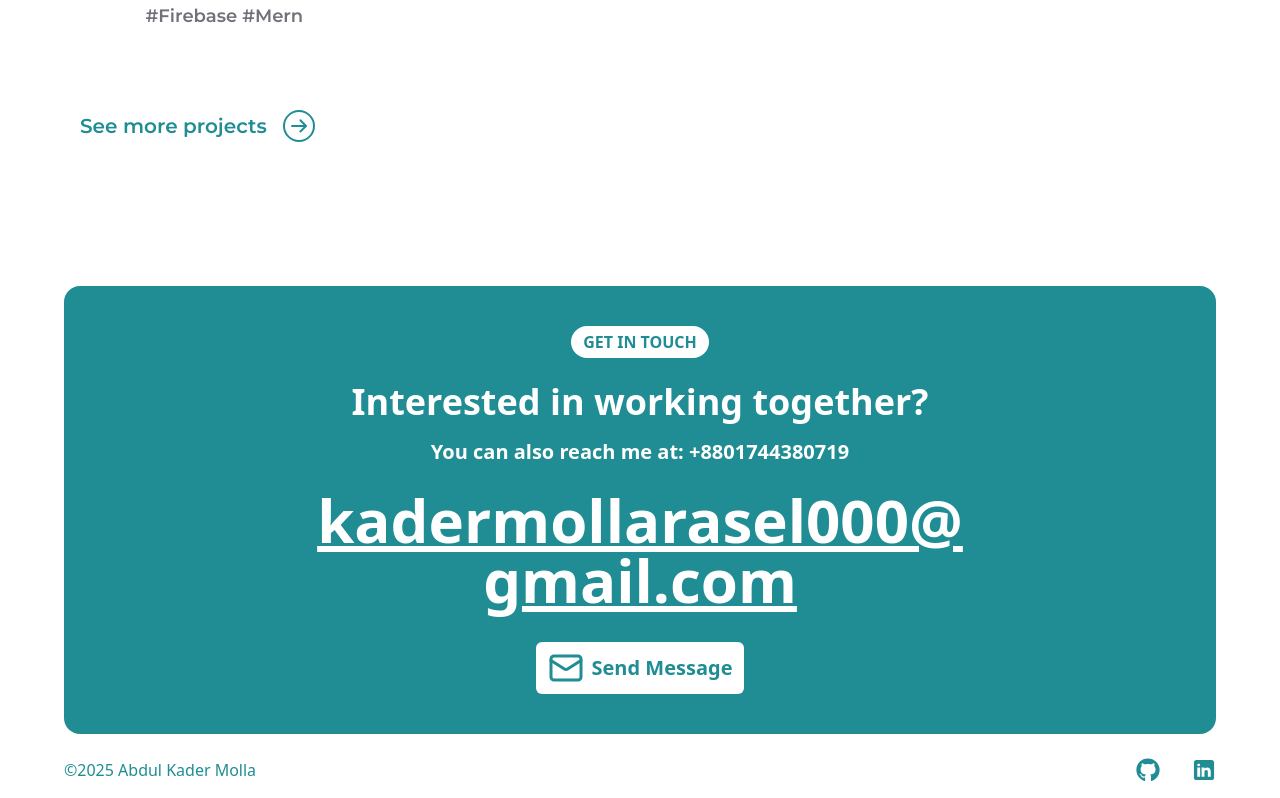
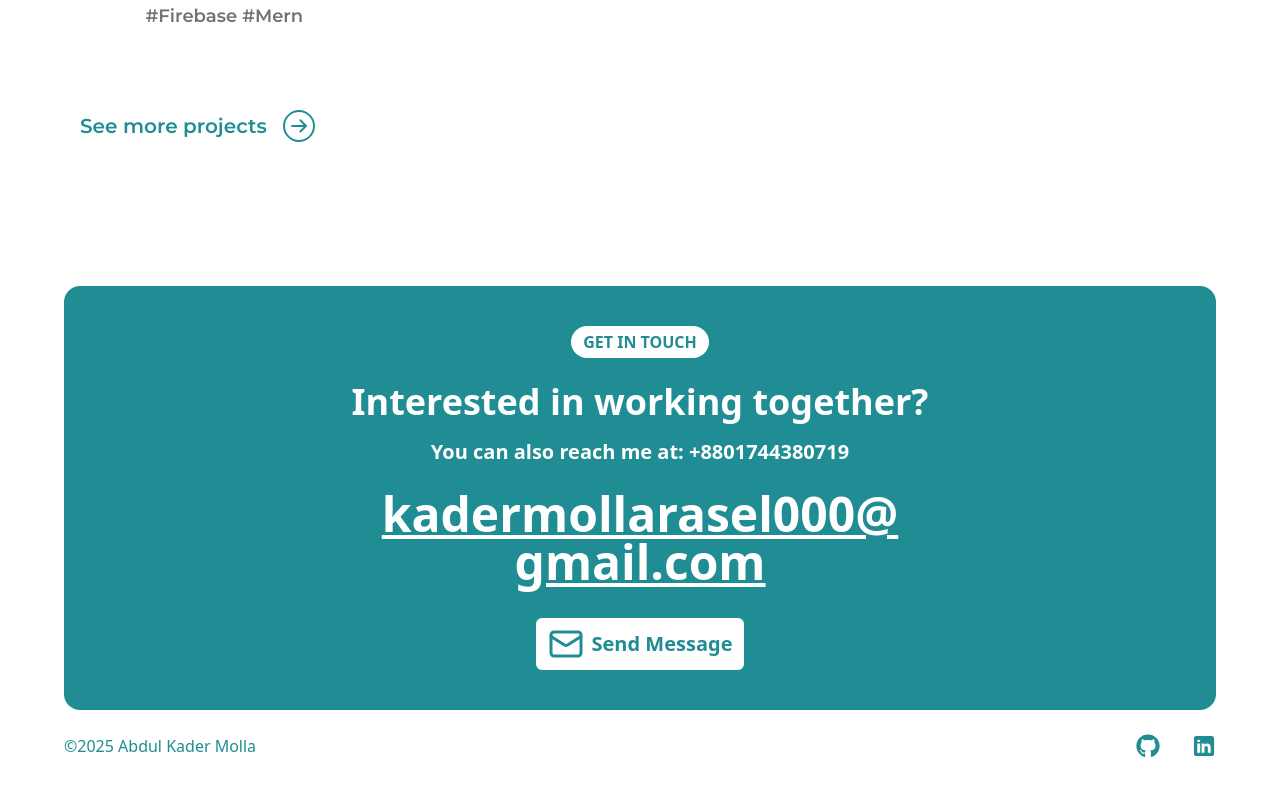
Before and after one commit to kader009/modern-portfolio, a Next.js app: page / in a window 1280 px wide. Shown: the part 2266-3064 px from the top of the page. After the commit the page ends 3040 px from the top, so only its background shows below. Built offline with nearby package versions, Linux system fonts and the light colour scheme.

Commit message:
footer email text font size update

```diff
--- a/src/layout/footer.tsx
+++ b/src/layout/footer.tsx
@@ -25,7 +25,7 @@ export default function Footer() {
         <Link
           href={`mailto:${siteMetadata.email}`}
           target="_blank"
-          className="mb-2 cursor-pointer text-center text-2xl font-bold underline sm:text-4xl lg:text-6xl"
+          className="mb-2 cursor-pointer text-center text-4xl font-bold underline sm:text-4xl lg:text-5xl"
         >
           <span>kadermollarasel000@</span>
           <br />
```
